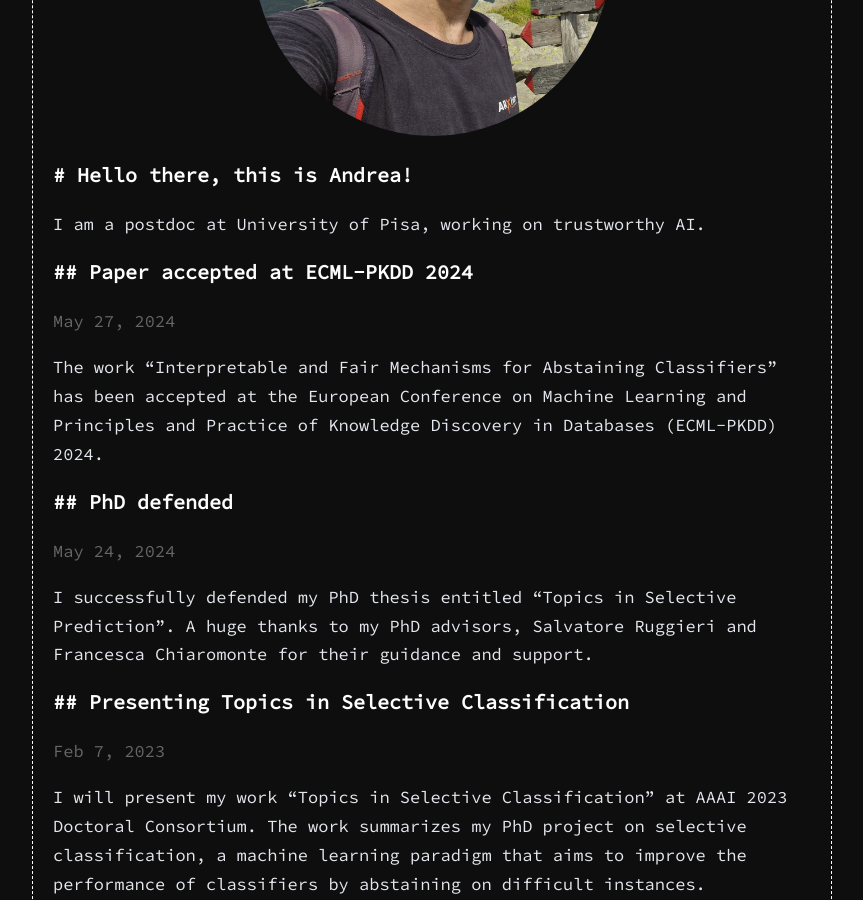
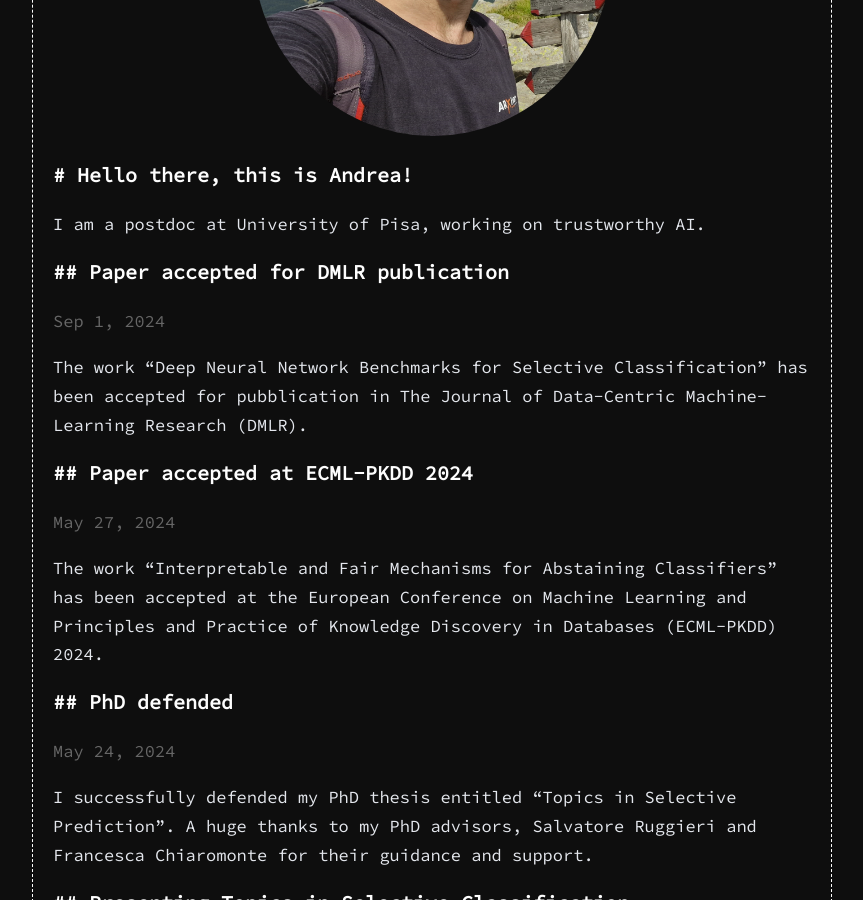
Before and after one commit to andrepugni/andrepugni.github.io, a Jekyll site: the page built from index.html, in a window 1280 px wide and 900 px high, scrolled down 385 px. Shown: the whole window, without its empty margins (208-1071 px from the left). Built offline with Jekyll 4.4.1, drawn with Linux system fonts in a browser that asks for light colours.

Commit message:
Updates 2024/09/01

```diff
--- /dev/null
+++ b/_posts/2024-09-01-paper-accepted-DMLR.md
@@ -0,0 +1,13 @@
+---
+layout: post
+title:  Paper accepted for DMLR publication
+date:   2024-09-01
+---
+
+The work ["Deep Neural Network Benchmarks for Selective Classification"](https://openreview.net/forum?id=xDPzHbtAEs) has been accepted for pubblication in The Journal of Data-Centric Machine-Learning Research (DMLR).
+
+This work provides the first benchmark for selective classification with deep neural networks.
+We provide a comprehensive evaluation of the most popular deep learning architectures according to different criteria.
+The code can be found [here](https://github.com/andrepugni/ESC).
+
+A final thanks to my coauthors Lorenzo Perini, Jesse Davis and Salvatore Ruggieri for their help.
```
Also changed, not shown: _posts/2024-05-27-paper-accepted-ECML-PKDD-2024.md (+1 -1 lines).
